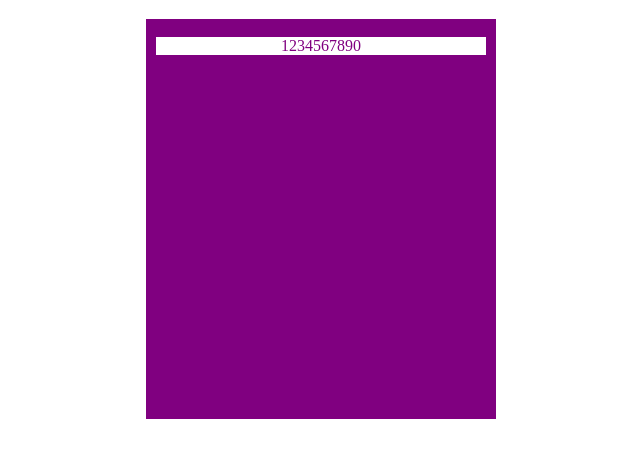
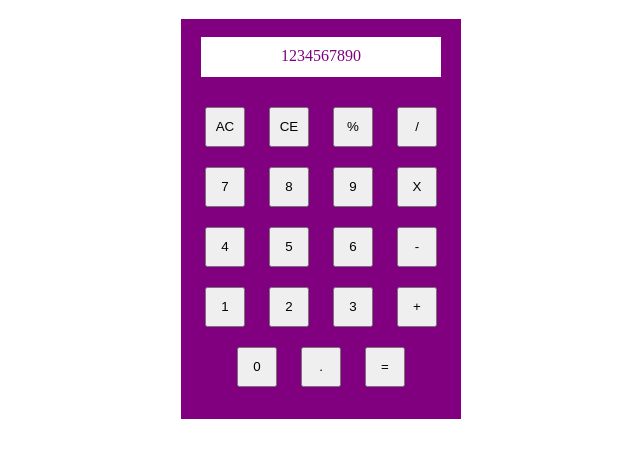
Before and after one commit to agilebelma/js-calculator, a plain HTML site: page index.html in a window 1280 px wide. Shown: the part 61-518 px from the top of the page, without its empty margins (319-959 px from the left). Drawn offline with Linux system fonts and the light colour scheme.

Commit message:
add buttons

```diff
--- a/index.html
+++ b/index.html
@@ -14,8 +14,29 @@
     <h1>AgileBelma's Calculator</h1>
     <div id="calculatorFrame">
         <br>
-        <div id="displayScreen">
+        <div id="displayPanel">
             1234567890
+        </div>
+        <div id="buttonContainer">
+            <button id="buttonAC" class="calButton">AC</button>
+            <button id="buttonCE" class="calButton">CE</button>
+            <button id="buttonPC" class="calButton">%</button>
+            <button id="buttonDiv" class="calButton">/</button>
+            <button id="button7" class="calButton">7</button>
+            <button id="button8" class="calButton">8</button>
+            <button id="button9" class="calButton">9</button>
+            <button id="buttonMul" class="calButton">X</button>
+            <button id="button4" class="calButton">4</button>
+            <button id="button5" class="calButton">5</button>
+            <button id="button6" class="calButton">6</button>
+            <button id="buttonSub" class="calButton">-</button>
+            <button id="button1" class="calButton">1</button>
+            <button id="button2" class="calButton">2</button>
+            <button id="button3" class="calButton">3</button>
+            <button id="buttonAdd" class="calButton">+</button>
+            <button id="button0" class="calButton">0</button>
+            <button id="buttonDot" class="calButton">.</button>
+            <button id="buttonEql" class="calButton">=</button>
         </div>
     </div>
 </body>
--- a/styles/style.css
+++ b/styles/style.css
@@ -8,16 +8,28 @@ h1 {
     margin: auto;
     color: yellow;
     background-color: purple;
-    width: 350px;
+    width: 280px;
     height: 400px;
     text-align: center;
 }
 
-#displayScreen {
+#displayPanel {
     display: block;
     background-color: white;
     color: purple;
+    margin: 20px;
+    margin-top: 0;
+    padding: 10px;
+    height: 20px;
+}
+
+#buttonContainer {
+    margin: 2px;
+    display: block;
+}
+
+.calButton {
+    width: 40px;
+    height: 40px;
     margin: 10px;
-    margin-top: 0;
-
 }
```
